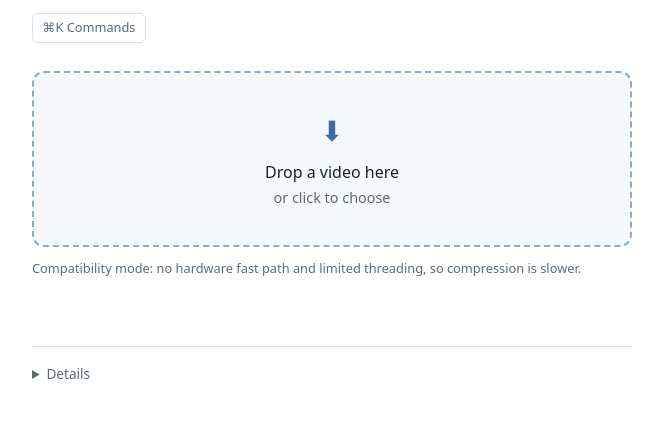
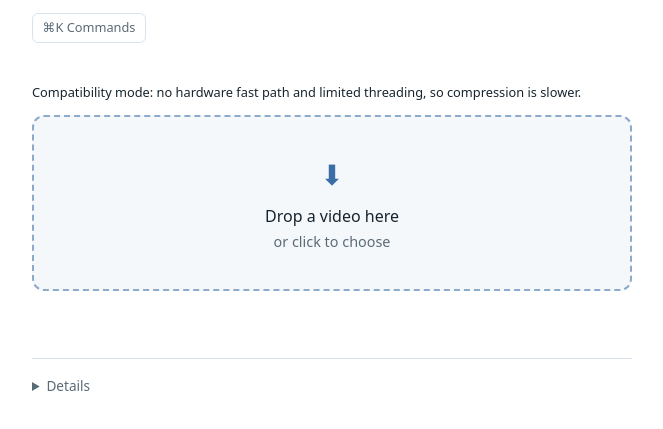
Before and after one commit to qosmytek/cove, a website built with Vite: page index.html in a window 1280 px wide. Shown: the part 111-540 px from the top of the page, without its empty margins (308-971 px from the left). Built offline with nearby package versions, Linux system fonts and the light colour scheme.

Commit message:
feat(shell): own capability detection + a tool-fed notice region
Make the capability layer a shell service (Phase 2, mitigating risks R3/R4):

- capabilities.ts: detect WebCodecs alongside cross-origin isolation and SharedArrayBuffer; chooseCore now takes a Pick of just the threading flags, so the capability map can grow without churning callers or the test.

- A shell-owned capability/fallback notice region (#capability-notice): one consistent, accessible (role=status) slot that any tool feeds via ctx.setCapabilityNotice and the shell resets between tools — replacing the compressor's own #capability element.

- The compressor renders its note (FR-P7) through the shell: an immediate sync notice from caps.webCodecs (no layout shift), refined by the hardware H.264 probe; it also surfaces WebCodecs in the Details diagnostics.

Behavior-preserving; local gates green.

Co-Authored-By: Claude Opus 4.8 <noreply@anthropic.com>

```diff
--- a/index.html
+++ b/index.html
@@ -74,7 +74,8 @@
       button.primary:hover, button.primary:focus-visible { background: var(--accent-strong); border-color: var(--accent-strong); }
       progress { width: 100%; height: 0.9rem; margin: 1rem 0 0.25rem; accent-color: var(--accent); }
       .status-msg { color: var(--muted); min-height: 1.4em; margin: 0.25rem 0; }
-      .capability { color: var(--muted); font-size: 0.8rem; margin: 0.75rem 0 0; }
+      .capability { color: var(--muted); font-size: 0.8rem; margin: 0.75rem 0; }
+      .capability.warn { color: var(--fg); }
       #result a, #result button { font-weight: 600; }
       details { margin-top: 2.5rem; border-top: 1px solid var(--line); padding-top: 1rem; color: var(--muted); font-size: 0.85rem; }
       details summary { cursor: pointer; }
@@ -96,6 +97,7 @@
       <button id="cmdk" class="cmdk" type="button" aria-keyshortcuts="Meta+K Control+K">
         ⌘K Commands
       </button>
+      <p id="capability-notice" class="capability" role="status" aria-live="polite" hidden></p>
       <div id="tool-host"></div>
     </main>
     <script type="module" src="/src/main.ts"></script>
--- a/src/capabilities.ts
+++ b/src/capabilities.ts
@@ -1,11 +1,13 @@
-// Runtime capability detection. Kept free of any heavy imports so the shell can
-// decide which engine to offer (and disclose its size) before loading anything.
+// Runtime capability detection. Kept free of any heavy imports so the shell can detect the
+// platform surface once — and decide which engine to offer (and disclose its size) — before
+// loading any tool. Tools read this via ToolContext.caps; the map grows as tools need flags.
 
 export type CoreKind = 'mt' | 'st';
 
 export interface Capabilities {
   crossOriginIsolated: boolean;
   sharedArrayBuffer: boolean;
+  webCodecs: boolean;
 }
 
 /** Approximate one-time engine download size per core, for up-front disclosure. */
@@ -15,10 +17,13 @@ export function detectCapabilities(): Capabilities {
   return {
     crossOriginIsolated: typeof crossOriginIsolated !== 'undefined' && crossOriginIsolated === true,
     sharedArrayBuffer: typeof SharedArrayBuffer !== 'undefined',
+    webCodecs: typeof VideoEncoder !== 'undefined' && typeof VideoDecoder !== 'undefined',
   };
 }
 
 /** Multi-threaded core needs SharedArrayBuffer, which needs cross-origin isolation. */
-export function chooseCore(caps: Capabilities = detectCapabilities()): CoreKind {
+export function chooseCore(
+  caps: Pick<Capabilities, 'crossOriginIsolated' | 'sharedArrayBuffer'> = detectCapabilities(),
+): CoreKind {
   return caps.crossOriginIsolated && caps.sharedArrayBuffer ? 'mt' : 'st';
 }
--- a/src/shell/shell.ts
+++ b/src/shell/shell.ts
@@ -1,15 +1,26 @@
-// The app shell: owns the brand chrome (static in index.html), the global ⌘K palette, and
-// one-time capability detection, plus a single tool host. It reads the hash route, lazy-loads
-// the matching tool, mounts it, and swaps tools on navigation. Tools only ever see a
-// ToolContext (see ./tool) — they never touch the shell or the rest of the page.
+// The app shell: owns the brand chrome (static in index.html), the global ⌘K palette, the
+// shared capability detection + notice region, and a single tool host. It reads the hash
+// route, lazy-loads the matching tool, mounts it, and swaps tools on navigation. Tools only
+// ever see a ToolContext (see ./tool) — they never touch the shell or the rest of the page.
 import { detectCapabilities } from '../capabilities';
 import { type Command, createPalette } from '../palette';
 import { onRouteChange, resolveTool } from './router';
+import type { CapabilityNotice } from './tool';
 
 export async function startShell(): Promise<void> {
   const host = document.getElementById('tool-host');
   if (!host) throw new Error('missing #tool-host');
   const caps = detectCapabilities();
+
+  // Shell-owned capability/fallback notice: one consistent, accessible slot that the active
+  // tool feeds (see ToolContext.setCapabilityNotice), reset between tools.
+  const noticeEl = document.getElementById('capability-notice');
+  const setCapabilityNotice = (notice: CapabilityNotice | null): void => {
+    if (!noticeEl) return;
+    noticeEl.textContent = notice?.text ?? '';
+    noticeEl.classList.toggle('warn', notice?.level === 'warn');
+    noticeEl.hidden = notice === null;
+  };
 
   // The active tool pushes its commands here; createPalette reads this array live on each
   // open, so (un)registration is just mutation — no need to rebuild the palette per tool.
@@ -28,6 +39,7 @@ export async function startShell(): Promise<void> {
     cleanup?.();
     cleanup = null;
     commands.length = 0; // drop the previous tool's commands
+    setCapabilityNotice(null); // and its capability notice
     host.replaceChildren();
     const tool = resolveTool();
     const mod = await tool.load();
@@ -37,6 +49,7 @@ export async function startShell(): Promise<void> {
       registerCommands: (cmds) => {
         commands.push(...cmds);
       },
+      setCapabilityNotice,
     });
   };
 
--- a/src/tools/compress.ts
+++ b/src/tools/compress.ts
@@ -24,7 +24,6 @@ const TEMPLATE = `
     <span>Drop a video here<br /><span class="dz-sub">or click to choose</span></span>
   </button>
   <input id="file" type="file" accept="video/*" aria-label="Video file" hidden />
-  <p id="capability" class="capability"></p>
 
   <section id="panel" aria-label="Compression settings" hidden>
     <p id="fileinfo" class="fileinfo"></p>
@@ -103,16 +102,26 @@ export function mount(ctx: ToolContext): () => void {
   const webcodecsEl = byId<HTMLDivElement>('webcodecs');
   const logEl = byId<HTMLPreElement>('log');
   const detailsEl = byId<HTMLDetailsElement>('details');
-  const capabilityEl = byId<HTMLParagraphElement>('capability');
 
   statusEl.textContent =
     `crossOriginIsolated: ${caps.crossOriginIsolated} · SharedArrayBuffer: ${caps.sharedArrayBuffer} · ` +
+    `WebCodecs: ${caps.webCodecs} · ` +
     `ffmpeg fallback core: ${chooseCore(caps) === 'mt' ? 'multi-threaded' : 'single-threaded'}`;
 
-  // User-facing note on which compression path this browser will use (FR-P7).
-  void webCodecsSupported().then((ok) => {
-    capabilityEl.textContent = capabilityNote(ok, caps.crossOriginIsolated);
+  // Capability/fallback note (FR-P7), rendered in the shell's notice region. Sync first paint
+  // from the detected platform caps, refined by the hardware H.264 probe when WebCodecs exists.
+  ctx.setCapabilityNotice({
+    level: caps.webCodecs ? 'info' : 'warn',
+    text: capabilityNote(caps.webCodecs, caps.crossOriginIsolated),
   });
+  if (caps.webCodecs) {
+    void webCodecsSupported().then((ok) => {
+      ctx.setCapabilityNotice({
+        level: ok ? 'info' : 'warn',
+        text: capabilityNote(ok, caps.crossOriginIsolated),
+      });
+    });
+  }
 
   // Seed the controls from the defaults (single source of truth in options.ts).
   for (const q of QUALITIES) {
@@ -406,6 +415,7 @@ export function mount(ctx: ToolContext): () => void {
 
   return () => {
     controller?.abort();
+    ctx.setCapabilityNotice(null);
     window.removeEventListener('dragover', onWindowDragOver);
     window.removeEventListener('drop', onWindowDrop);
   };
```
Also changed, not shown: src/shell/tool.ts (+8 -0 lines).
